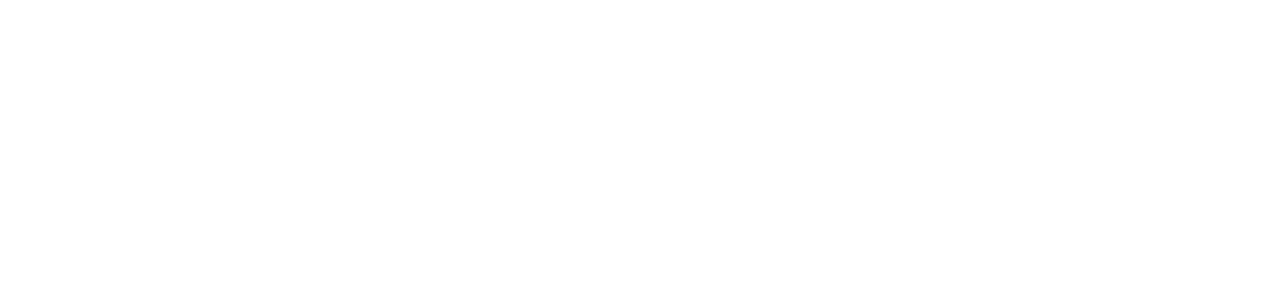
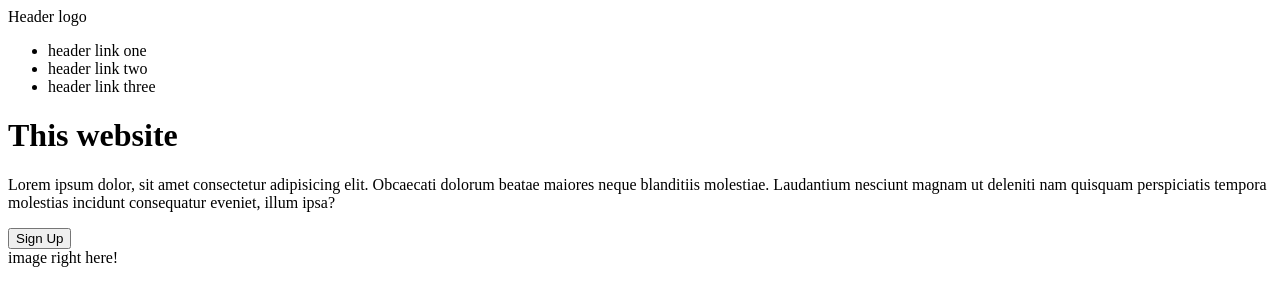
Before and after one commit to Wootwut/Landing-Page, a plain HTML site: page index.html in a window 1280 px wide. Drawn offline with Linux system fonts and the light colour scheme.

Commit message:
Set up all the structure of the header
Created all the structure of the header on the html file

```diff
--- a/index.html
+++ b/index.html
@@ -7,7 +7,25 @@
     <title>Odin's coffee page</title>
 </head>
 <body>
-<header></header>
+<header>
+    <div class="top-header">
+        <div class="logo">Header logo</div>
+        <ul>
+            <li>header link one</li>
+            <li>header link two</li>
+            <li>header link three</li>
+        </ul>
+    </div>
+    <div class="header-content">
+        <div class="content-left">
+            <h1>This website</h1>
+            <p>Lorem ipsum dolor, sit amet consectetur adipisicing elit. Obcaecati dolorum beatae maiores neque blanditiis molestiae. Laudantium nesciunt magnam ut deleniti nam quisquam perspiciatis tempora molestias incidunt consequatur eveniet, illum ipsa?</p>
+            <button>Sign Up</button>
+        </div>
+        <div class="content-right">image right here!</div>
+
+    </div>
+</header>
 <div></div>
 <div></div>
 <div></div>
```
